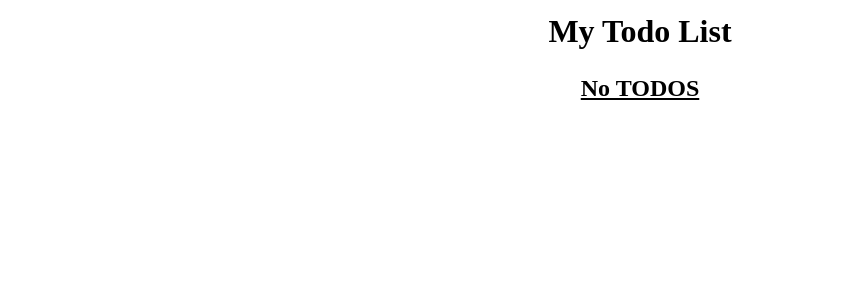
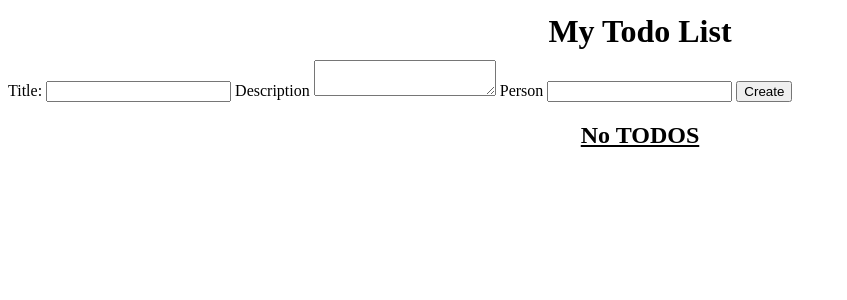
Before and after one commit to momchilantonov/ToDoApp, a Django app: page / in a window 1280 px wide. Shown: the top 300 px of the page, without its empty margins (0-847 px from the left). Run offline with Django 3.2, Linux system fonts and the light colour scheme; data that the repository does not hold is empty.

Commit message:
views and templates

```diff
--- a/templates/todo.html
+++ b/templates/todo.html
@@ -3,7 +3,6 @@
     <meta charset="UTF-8">
     <meta name="viewport" content="width=device-width, initial-scale=1.0">
     <title>Todo App</title>
-</head>
     <style>
         h1 {
             margin: 5px;
@@ -53,19 +52,43 @@
             padding: 10px;
         }
     </style>
+</head>
 <body>
 <h1>My Todo List</h1>
+<form method="POST" action="/add/">
+    {% csrf_token %}
+    <label>
+        Title:
+        <input type="text" name="title"/>
+    </label>
+    <label>
+        Description
+        <textarea name="description"></textarea>
+    </label>
+    <label>
+        Person
+        <input type="text" name="responsible_person"/>
+    </label>
+    <button>Create</button>
+</form>
 {% if todos %}
     <div class="container">
         {% for todo in todos %}
-            <div class="todos">
+        <div class="todo">
             <p>{{ todo.title }}</p>
             <div class="description">{{ todo.description }}</div>
+            <form method="POST" action="/change-state/{{ todo.id }}">
+                {% csrf_token %}
                 {% if todo.state %}
                     <div class="done">DONE</div>
+                    <input type="hidden" name="state" value="false"/>
+                    <button>Change State</button>
                 {% else %}
                     <div class="open">NOT DONE</div>
+                    <input type="hidden" name="state" value="true"/>
+                    <button>Change State</button>
                 {% endif %}
+            </form>
         </div>
         {% endfor %}
 {% else %}
--- a/todo_app/todo/models/todo.py
+++ b/todo_app/todo/models/todo.py
@@ -9,7 +9,10 @@ class Todo(models.Model):
     title = models.CharField(
         max_length=20,
     )
-    description = models.TextField()
+    description = models.TextField(
+        null=True,
+        blank=True,
+    )
     state = models.BooleanField(
         default=False,
     )
--- a/todo_app/todo/urls.py
+++ b/todo_app/todo/urls.py
@@ -1,7 +1,9 @@
 from django.urls import path
-from todo_app.todo.views import todo
+from todo_app.todo.views import change_state, todo, create_todo
 
 
 urlpatterns = [
-    path("", todo)
+    path("", todo),
+    path("add/", create_todo),
+    path("change-state/<int:pk>", change_state)
 ]
--- a/todo_app/todo/views.py
+++ b/todo_app/todo/views.py
@@ -1,5 +1,6 @@
-from django.shortcuts import render
+from django.shortcuts import redirect, render
 from todo_app.todo.models.todo import Todo
+from todo_app.todo.models.person import Person
 
 
 def todo(req):
@@ -8,3 +9,31 @@ def todo(req):
         "todos": todos,
     }
     return render(req, "todo.html", context=context)
+
+
+def create_todo(req):
+    req_title = req.POST["title"]
+    req_description = req.POST["description"]
+    req_responsible_person = req.POST["responsible_person"]
+    responsible_person = Person.objects.filter(name=req_responsible_person).first()
+
+    if not responsible_person:
+        responsible_person = Person(name=req_responsible_person)
+        responsible_person.save()
+
+    todo = Todo(
+        title=req_title,
+        description=req_description,
+        responsible_person=responsible_person
+    )
+    todo.save()
+
+    return redirect("/")
+
+
+def change_state(req, pk):
+    todo = Todo.objects.get(pk=pk)
+    todo.state = not todo.state
+    todo.save()
+
+    return redirect("/")
```
Lines whose indentation alone changed are shown as unchanged.
